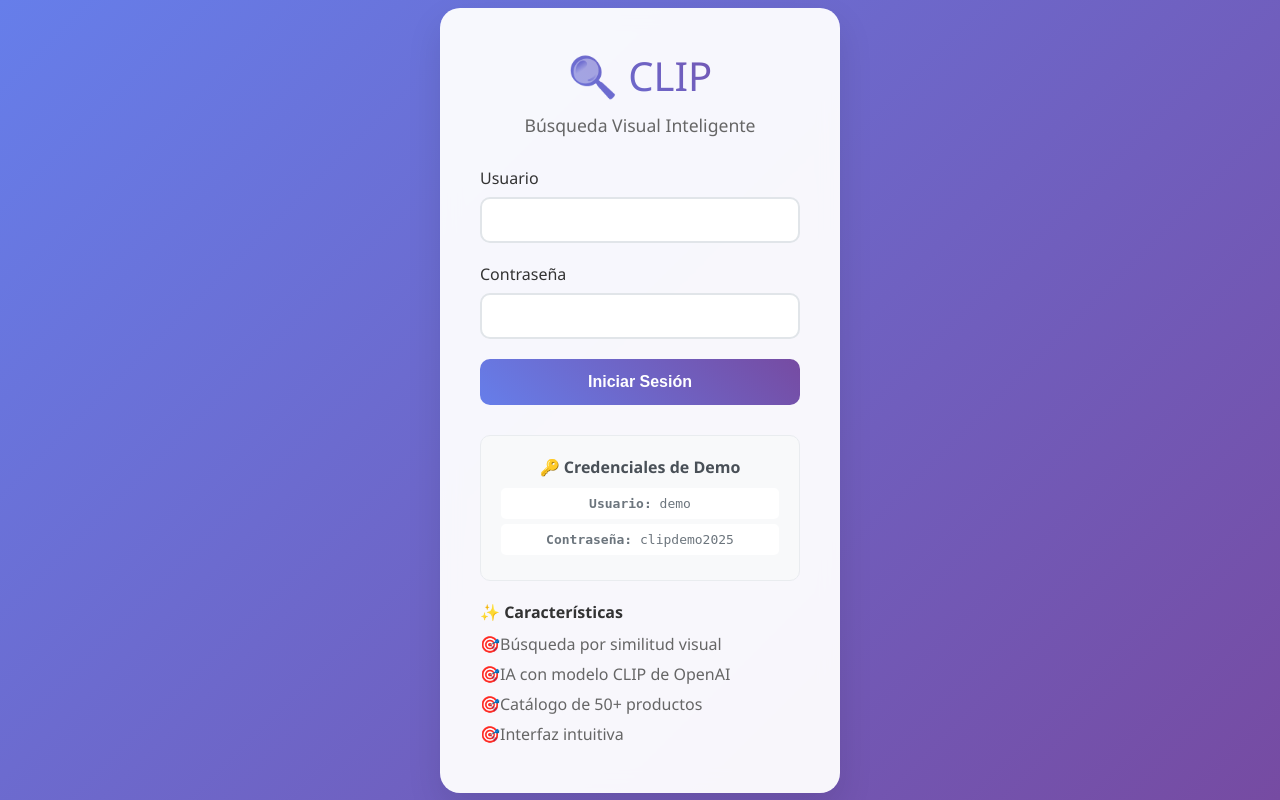
After one commit to JuanCabardoneschi/CLIP_Comparador, a Flask app: page /login in a window 1280 px wide. The commit adds this page. Run offline with Flask 3, Linux system fonts and the light colour scheme; parts of the project's set-up code (start-up, migrations or seed data) failed here and were passed over.

Commit message:
Security: Autenticación + Rate Limiting
 Nuevas características:
- Sistema de login con usuarios demo
- Rate limiting: 10 búsquedas/min, 50/hora
- Pantalla de login profesional
- Protección de todas las rutas
- Información de usuario en header
- Botón de logout

 Credenciales demo:
- Usuario: demo / Contraseña: clipdemo2025
- Usuario: cliente / Contraseña: visual2025
- Usuario: admin / Contraseña: clipadmin2025

 Seguridad implementada:
- Flask-Login para sesiones
- Flask-Limiter para prevenir abuse
- Rutas protegidas con @login_required
- Rate limiting personalizado por ruta

```diff
--- a/app_simple.py
+++ b/app_simple.py
@@ -20,7 +20,10 @@ try:
 
     import numpy as np
     from PIL import Image
-    from flask import Flask, render_template, request, jsonify, send_from_directory
+    from flask import Flask, render_template, request, jsonify, send_from_directory, redirect, url_for, flash, session
+    from flask_login import LoginManager, UserMixin, login_user, login_required, logout_user, current_user
+    from flask_limiter import Limiter
+    from flask_limiter.util import get_remote_address
     from werkzeug.utils import secure_filename
     import json
     from datetime import datetime
@@ -70,6 +73,38 @@ def show_version_info():
 app = Flask(__name__)
 app.config['CATALOGO_FOLDER'] = 'catalogo'
 app.config['MAX_CONTENT_LENGTH'] = 16 * 1024 * 1024  # 16MB max file size
+app.config['SECRET_KEY'] = os.environ.get('SECRET_KEY', 'clip-demo-secret-key-2025')
+
+# Configuración de autenticación
+login_manager = LoginManager()
+login_manager.init_app(app)
+login_manager.login_view = 'login'
+login_manager.login_message = 'Por favor, inicia sesión para acceder.'
+
+# Configuración de rate limiting
+limiter = Limiter(
+    app,
+    key_func=get_remote_address,
+    default_limits=["200 per day", "50 per hour", "10 per minute"]
+)
+
+# Usuarios demo
+DEMO_USERS = {
+    'demo': 'clipdemo2025',
+    'cliente': 'visual2025',
+    'admin': 'clipadmin2025'
+}
+
+class User(UserMixin):
+    def __init__(self, username):
+        self.id = username
+        self.username = username
+
+@login_manager.user_loader
+def load_user(user_id):
+    if user_id in DEMO_USERS:
+        return User(user_id)
+    return None
 
 # Variables globales
 model = None
@@ -709,12 +744,48 @@ def _get_display_category(basename, classifications):
         elif "ZAPATO" in basename.upper() or "ZUECO" in basename.upper(): return "CALZADO"
         else: return "OTROS"
 
+# ==================== RUTAS DE AUTENTICACIÓN ====================
+
+@app.route('/login', methods=['GET', 'POST'])
+@limiter.limit("5 per minute")
+def login():
+    """Página de login"""
+    if current_user.is_authenticated:
+        return redirect(url_for('index'))
+
+    if request.method == 'POST':
+        username = request.form['username']
+        password = request.form['password']
+
+        if username in DEMO_USERS and DEMO_USERS[username] == password:
+            user = User(username)
+            login_user(user)
+            next_page = request.args.get('next')
+            return redirect(next_page) if next_page else redirect(url_for('index'))
+        else:
+            flash('Usuario o contraseña incorrectos')
+            return render_template('login.html', error='Usuario o contraseña incorrectos')
+
+    return render_template('login.html')
+
+@app.route('/logout')
+@login_required
+def logout():
+    """Cerrar sesión"""
+    logout_user()
+    return redirect(url_for('login'))
+
+# ==================== RUTAS PRINCIPALES ====================
+
 @app.route('/')
+@login_required
 def index():
     """Página principal"""
-    return render_template('index.html')
+    return render_template('index.html', user=current_user.username)
 
 @app.route('/upload', methods=['POST'])
+@login_required
+@limiter.limit("20 per minute")
 def upload_file():
     """Procesar imagen subida y encontrar similares - SIN GUARDAR EN DISCO"""
     try:
@@ -833,6 +904,7 @@ def upload_file():
         return jsonify({'error': str(e)}), 500
 
 @app.route('/status')
+@login_required
 def status():
     """Estado del sistema"""
     return jsonify({
@@ -840,15 +912,18 @@ def status():
         'build_date': BUILD_DATE,
         'model_loaded': model is not None,
         'catalog_size': len(catalog_embeddings),
-        'device': str(device)
+        'device': str(device),
+        'user': current_user.username
     })
 
 @app.route('/uploads/<filename>')
+@login_required
 def uploaded_file(filename):
     """Ruta obsoleta - las imágenes ya no se guardan"""
     return jsonify({'error': 'Las imágenes subidas ya no se guardan en disco'}), 404
 
 @app.route('/catalogo/<filename>')
+@login_required
 def catalog_file(filename):
     """Servir archivos del catálogo"""
     return send_from_directory(app.config['CATALOGO_FOLDER'], filename)
--- a/requirements.txt
+++ b/requirements.txt
@@ -7,6 +7,8 @@ tqdm
 Pillow
 numpy
 git+https://github.com/openai/CLIP.git
+Flask-Login==0.6.3
+Flask-Limiter==3.5.0
 Werkzeug==2.3.7
 Jinja2==3.1.2
 MarkupSafe==2.1.3
--- /dev/null
+++ b/templates/login.html
@@ -0,0 +1,196 @@
+<!DOCTYPE html>
+<html lang="es">
+<head>
+    <meta charset="UTF-8">
+    <meta name="viewport" content="width=device-width, initial-scale=1.0">
+    <title>CLIP Comparador - Login</title>
+    <style>
+        * {
+            margin: 0;
+            padding: 0;
+            box-sizing: border-box;
+        }
+
+        body {
+            font-family: 'Segoe UI', Tahoma, Geneva, Verdana, sans-serif;
+            background: linear-gradient(135deg, #667eea 0%, #764ba2 100%);
+            min-height: 100vh;
+            display: flex;
+            align-items: center;
+            justify-content: center;
+        }
+
+        .login-container {
+            background: rgba(255, 255, 255, 0.95);
+            backdrop-filter: blur(10px);
+            border-radius: 20px;
+            padding: 40px;
+            box-shadow: 0 15px 35px rgba(0, 0, 0, 0.1);
+            width: 100%;
+            max-width: 400px;
+            text-align: center;
+        }
+
+        .logo {
+            font-size: 2.5em;
+            margin-bottom: 10px;
+            background: linear-gradient(45deg, #667eea, #764ba2);
+            -webkit-background-clip: text;
+            -webkit-text-fill-color: transparent;
+            background-clip: text;
+        }
+
+        .subtitle {
+            color: #666;
+            margin-bottom: 30px;
+            font-size: 1.1em;
+        }
+
+        .form-group {
+            margin-bottom: 20px;
+            text-align: left;
+        }
+
+        label {
+            display: block;
+            margin-bottom: 8px;
+            color: #333;
+            font-weight: 500;
+        }
+
+        input[type="text"], input[type="password"] {
+            width: 100%;
+            padding: 12px 16px;
+            border: 2px solid #e1e5e9;
+            border-radius: 10px;
+            font-size: 16px;
+            transition: border-color 0.3s ease;
+        }
+
+        input[type="text"]:focus, input[type="password"]:focus {
+            outline: none;
+            border-color: #667eea;
+            box-shadow: 0 0 0 3px rgba(102, 126, 234, 0.1);
+        }
+
+        .login-btn {
+            width: 100%;
+            padding: 14px;
+            background: linear-gradient(45deg, #667eea, #764ba2);
+            color: white;
+            border: none;
+            border-radius: 10px;
+            font-size: 16px;
+            font-weight: 600;
+            cursor: pointer;
+            transition: transform 0.2s ease;
+        }
+
+        .login-btn:hover {
+            transform: translateY(-2px);
+            box-shadow: 0 5px 15px rgba(102, 126, 234, 0.4);
+        }
+
+        .error-message {
+            background: #fee;
+            color: #c33;
+            padding: 12px;
+            border-radius: 8px;
+            margin-bottom: 20px;
+            border-left: 4px solid #c33;
+        }
+
+        .demo-credentials {
+            margin-top: 30px;
+            padding: 20px;
+            background: #f8f9fa;
+            border-radius: 10px;
+            border: 1px solid #e9ecef;
+        }
+
+        .demo-credentials h4 {
+            color: #495057;
+            margin-bottom: 10px;
+        }
+
+        .demo-credentials p {
+            color: #6c757d;
+            margin: 5px 0;
+            font-family: monospace;
+            background: white;
+            padding: 8px;
+            border-radius: 5px;
+        }
+
+        .features {
+            margin-top: 20px;
+            text-align: left;
+        }
+
+        .features h4 {
+            color: #333;
+            margin-bottom: 10px;
+        }
+
+        .features ul {
+            list-style: none;
+            padding: 0;
+        }
+
+        .features li {
+            color: #666;
+            margin: 8px 0;
+            padding-left: 20px;
+            position: relative;
+        }
+
+        .features li:before {
+            content: "🎯";
+            position: absolute;
+            left: 0;
+        }
+    </style>
+</head>
+<body>
+    <div class="login-container">
+        <div class="logo">🔍 CLIP</div>
+        <div class="subtitle">Búsqueda Visual Inteligente</div>
+
+        {% if error %}
+        <div class="error-message">
+            {{ error }}
+        </div>
+        {% endif %}
+
+        <form method="POST">
+            <div class="form-group">
+                <label for="username">Usuario</label>
+                <input type="text" id="username" name="username" required>
+            </div>
+
+            <div class="form-group">
+                <label for="password">Contraseña</label>
+                <input type="password" id="password" name="password" required>
+            </div>
+
+            <button type="submit" class="login-btn">Iniciar Sesión</button>
+        </form>
+
+        <div class="demo-credentials">
+            <h4>🔑 Credenciales de Demo</h4>
+            <p><strong>Usuario:</strong> demo</p>
+            <p><strong>Contraseña:</strong> clipdemo2025</p>
+        </div>
+
+        <div class="features">
+            <h4>✨ Características</h4>
+            <ul>
+                <li>Búsqueda por similitud visual</li>
+                <li>IA con modelo CLIP de OpenAI</li>
+                <li>Catálogo de 50+ productos</li>
+                <li>Interfaz intuitiva</li>
+            </ul>
+        </div>
+    </div>
+</body>
+</html>
```
Also changed, not shown: azure-pipelines.yml (added, +64 -0 lines), pyproject.toml (added, +12 -0 lines), requirements-lite.txt (added, +10 -0 lines), templates/index.html (+34 -0 lines), 1 other file.
